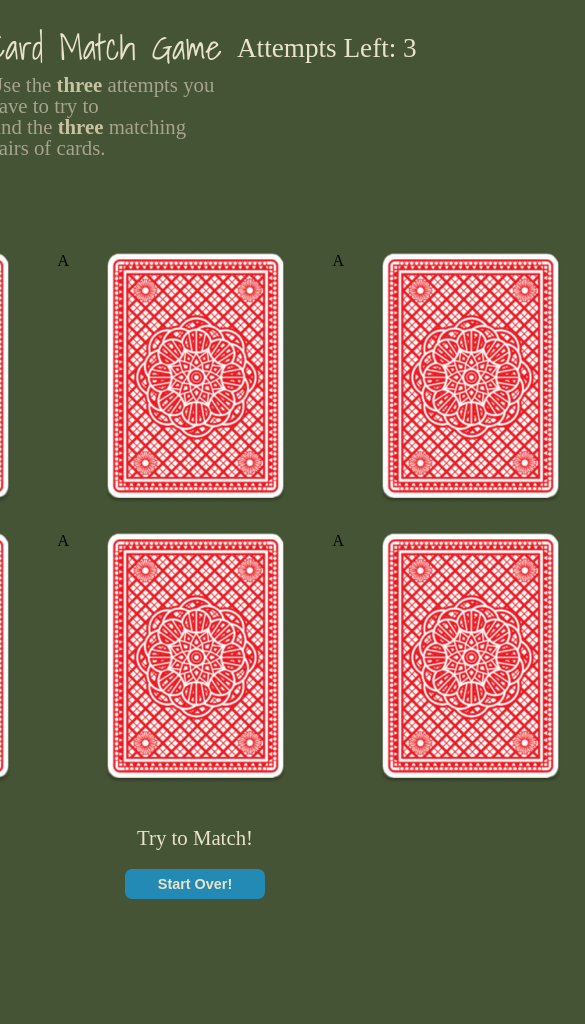
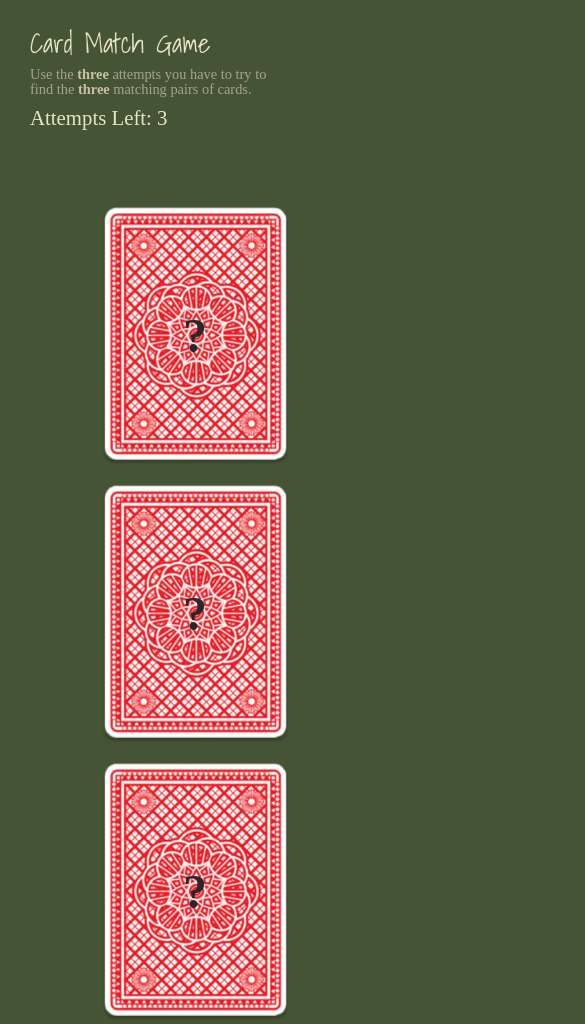
Before and after one commit to Kasador/card-match-game-FSO, a website built with webpack: page src/index.html in a window 390 px wide. Shown: the top 1024 px of the page, 585 px wide, since content can reach past the window. Before the commit the page ends 919 px from the top, so only its background shows below. Built offline with nearby package versions, Linux system fonts and the light colour scheme; a web font is replaced by a local one.

Commit message:
Frontend [update} >>> index.SCSS: change styles on click. "flip card"

```diff
--- a/src/index.html
+++ b/src/index.html
@@ -19,14 +19,14 @@
     </header>
     <main> <!-- main section >>> cards -->
         <section>
-            <div class="card" value="" id="1"></div>
-            <div class="card" value="" id="2"></div>
-            <div class="card" value="" id="3"></div>
+            <div class="card" value="" id="1">?</div>
+            <div class="card" value="" id="2">?</div>
+            <div class="card" value="" id="3">?</div>
         </section>
         <section>
-            <div class="card" value="" id="4"></div>
-            <div class="card" value="" id="5"></div>
-            <div class="card" value="" id="6"></div>
+            <div class="card" value="" id="4">?</div>
+            <div class="card" value="" id="5">?</div>
+            <div class="card" value="" id="6">?</div>
         </section>
     </main>
     <footer> <!-- footer section >>> result text // button -->
--- a/src/index.scss
+++ b/src/index.scss
@@ -76,16 +76,29 @@ main { // main content >>> cards and the visual game
 
     section { // section styles for card wrapper
         display: flex;
+        flex-wrap: wrap;
+        justify-content: center;
 
         .card {
-            width: 275px;
-            height: 250px;
-            margin: 15px 0px;
+            text-align: center;
+            padding: 105px 90px;
+            margin: 10px auto;
             cursor: pointer;
             background-image: url('/assets/images/card-flip-back.png');
             background-repeat: no-repeat;
             background-position: center;
             background-size: contain;
+            font-size: 3rem;
+            font-family: Rock_3D-Cards;
+            font-weight: bold;
+            color: $color-card;
+
+            transition: all 0.3s;
+
+            &:hover {
+                position: relative;
+                transform: scale(1.02);
+            }
         }
     }
 }
@@ -94,7 +107,7 @@ footer { // footer styles
     display: flex;
     flex-direction: column;
     text-align: center;
-    margin-top: 30px;
+    margin-top: 50px;
 
     #footer-results-text { // results text
         font-size: $font-size-medium;
@@ -119,3 +132,42 @@ footer { // footer styles
         }
     }
 }
+
+@media (max-width: 900px) {
+    header { // header styles
+        display: flex;
+        justify-content: center;
+        color: $color-body;
+
+        section { // header wrapper
+            display: flex;
+            flex-direction: column;
+            width: 100%;
+            margin: 15px;
+
+            section { // header title section
+
+                h1 {
+                    font-size: $font-size-large;
+                }
+                p {
+                    font-size: $font-size-small;
+
+                }
+            }
+
+            h1 { // header attempts text
+                font-size: $font-size-medium;
+            }
+            #header-attempts-text {
+                position: relative;
+                bottom: 3px;
+            }
+        }
+    }
+    .card {
+        max-width: 125px;
+        max-height: 150px;
+        margin: 0 auto;
+    }
+  }
--- a/src/index.ts
+++ b/src/index.ts
@@ -26,7 +26,7 @@ const randomizeCard = (opts: MatchOptions[]) => {
     // console.log(allCards)
     allCards.forEach(card => {
         card.ariaValueText = cardTypes[0].type; // append values types "A, B, C" to the cards
-        card.textContent = card.ariaValueText;
+        // card.textContent = card.ariaValueText;
 
         // random the cards
     })
@@ -34,7 +34,7 @@ const randomizeCard = (opts: MatchOptions[]) => {
 
 allCards.forEach(card => { // add event listener for cards
     card.addEventListener('click', () => {
-
+        card.textContent = card.ariaValueText;
         // if (!pickTwo && !pickedTwo) {
         //     pickTwo = 1;
         // } else if (pickTwo) {
@@ -64,16 +64,22 @@ allCards.forEach(card => { // add event listener for cards
         console.log("Done picking cards:", pickedTwo);
         let getIdAttr: string | null = card.getAttribute('id');
         let getCardValue: any = card.ariaValueText;
+        showCard(`${getIdAttr}`);
         // console.log(getIdAttr)
-        alert(`Card number ${getIdAttr} of ${allCards.length}. You picked ${getCardValue}!`);
-        console.log(`Card number ${getIdAttr} of 6. You picked ${getCardValue}!`);
-
-        // if
+        // alert(`Card number ${getIdAttr} of ${allCards.length}. You picked ${getCardValue}!`);
+        console.log(`Card number ${getIdAttr} of 6. You picked ${getCardValue}!
+            -------------------`);
     });
 })
 
 const compareMatch = (first: string, second: string) => {
 
+}
+
+const showCard = (id: string) => {
+    let card = document.getElementById(`${id}`);
+    console.log('SCSS Applied to card: ', card?.id);
+    card?.setAttribute("style", "background-image: url('/assets/images/card-flip-front.png');");
 }
 
 const cardTypes: MatchOptions[] = [ // array of objects within a stored variable
```
Also changed, not shown: assets/images/card-flip-front.png (added).
